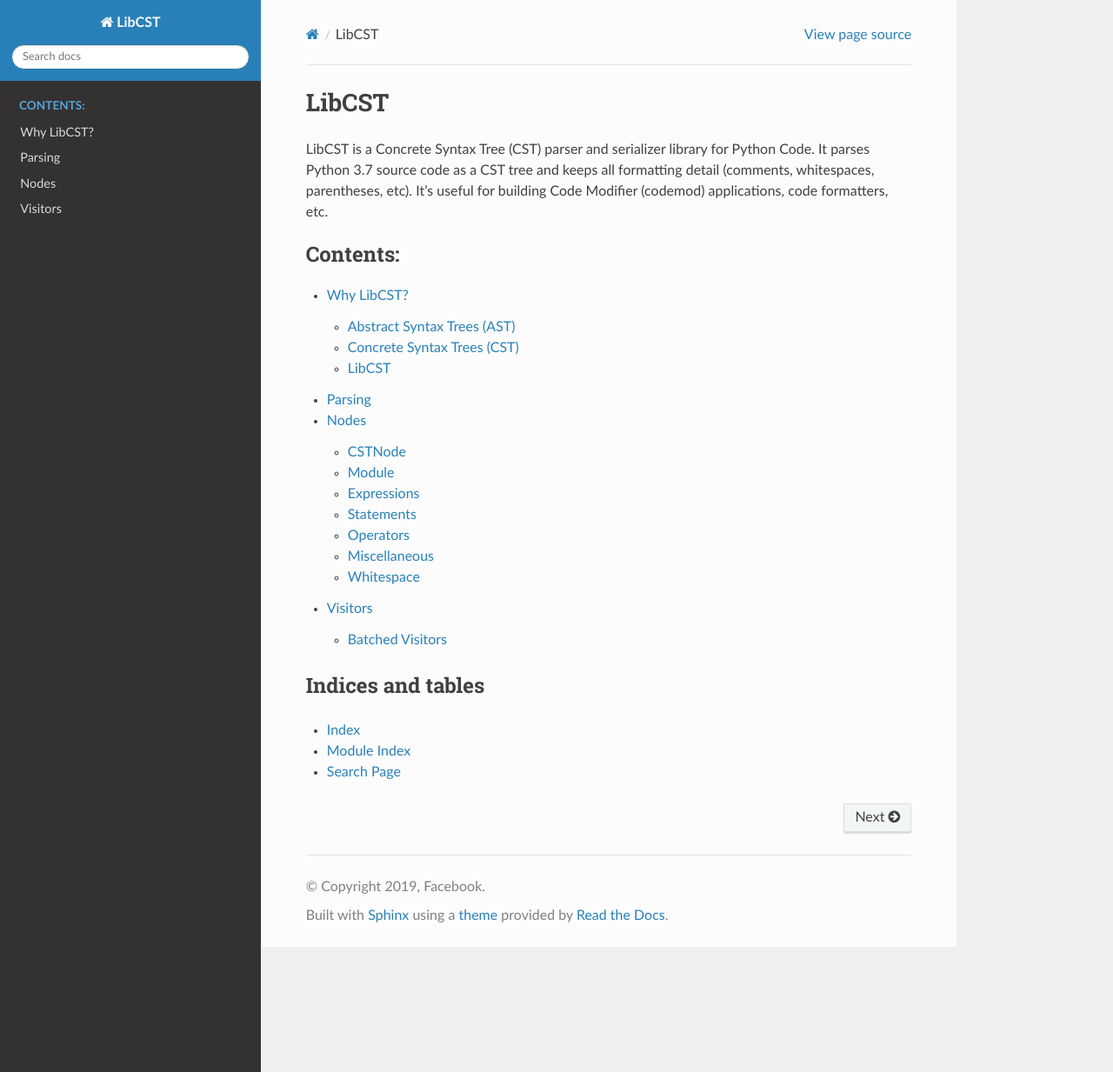
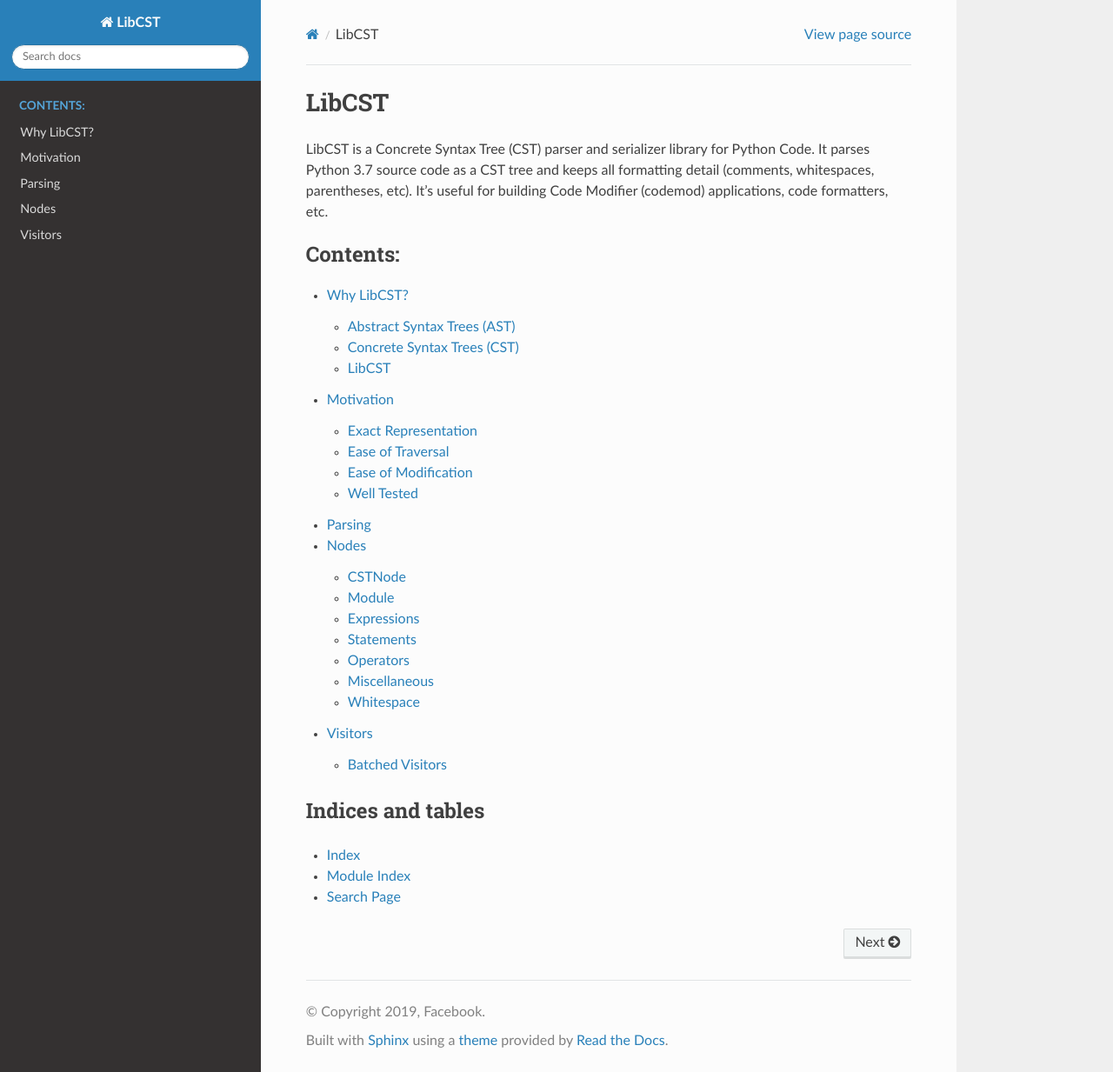
Before and after one commit to Instagram/LibCST, a Sphinx documentation site: the page built from docs/source/index.rst, in a window 1280 px wide and 1233 px high. Shown: the whole window at 87% size. Built offline with Sphinx 7.4.7 and the Read the Docs theme 2.0.0, drawn with Linux system fonts in a browser that asks for light colours; some of the changed lines change nothing that is shown.

Commit message:
Add a motivation section for LibCST documentation.

```diff
--- a/docs/source/index.rst
+++ b/docs/source/index.rst
@@ -16,6 +16,7 @@
    :caption: Contents:
 
    why_libcst
+   motivation
    parser
    nodes
    visitors
--- /dev/null
+++ b/docs/source/motivation.rst
@@ -0,0 +1,36 @@
+==========
+Motivation
+==========
+
+When designing LibCST, we used the following list of motivations.
+
+Exact Representation
+--------------------
+
+* **Trees should be rewritable.** It should always be possible to take a valid python file, parse it to a CST using LibCST and then write that tree back out exactly, byte for byte. When changing nodes in the tree, changes to the original source file should be localized to the area represented by the changed portion of the tree. Effectively, for all valid python inputs, the following equation should be true::
+
+    parse_module(some_input).code == some_input
+
+* **Nodes should be constructed exactly as written in code.** No magic should happen on initialization and all construction should be explicit. Nodes should directly correlate to the code they represent and vice versa.
+
+Ease of Traversal
+-----------------
+
+* **As flat as possible.** There shouldn't be an AsyncFunction wrapper containing a FunctionDef just because the grammar specifies it that way. Instead, we should make a FunctionDef node and give it an async attribute. Instead of representing parenthesis as wrapper nodes, they should be attached to the expressions that they operate on. In any scenario where we could achieve deduplication of LibCST code through extra layers in the resulting tree, we will opt for more code in order to make traversal simpler.
+* **As regular as possible.** A module should always have a list of statements, even if that list is empty or only has one item. Irregularity makes tree inspection more difficult.
+* **As high-level as possible.** The tree should be as close to the Python AST as possible. It should not be necessary to understand Python syntax in order to traverse the tree correctly. You should not have to know to ignore commas when traversing a list of parameters for a function. You should not have to use helper functions to traverse or recognize expressions wrapped in parenthesis. A LibCST node will represent its semantic operation in python with as little syntactic trivia exposed as possible.
+
+Ease of Modification
+--------------------
+
+* **All nodes should be fully typed.** A module is a list of statements, not a list of untyped nodes. A function has a name, parameters and an optional return. It should be clear where to access various attributes of each node and what are the valid node types that can be used for that attribute.
+* **Additional runtime (in addition to static types) constraints.** It shouldn't be possible to construct a node that can't be serialized correctly or that would result in invalid code. You shouldn't be able to construct a Name node with a string that isn't a valid python identifier. Strong constraints here should allow us to perform multiple passes safely without serializing and re-parsing the tree after each pass.
+* **Sane defaults.** If I construct a node, I shouldn't have to supply whitespace, commas or other required syntax unless I want to. I should be able to treat the node in abstract, specifying only the semantics of the resulting code.
+* **Reasonably intelligent ownership of whitespace.** A statement should own the comments directly above it, and any trailing comments on the same line. If we delete that statement, the whitespace should disappear with it.
+* **It should be easy to change a single field** in an existing node without needing to modify or fix up adjacent nodes. Syntactic trivia such as commas or proper spacing between nodes should be children of the node they logically belong to so that inserting or removing a node does not require modifications to adjacent nodes.
+* **Reparentable.** It should be possible to move or copy a node from one part of the tree easily.
+
+Well Tested
+-----------
+
+* **All nodes should be fully tested.** It should not be possible to break upstream parsing or rendering code with a change to LibCST. Parsing, rendering and verifying functionality are all tested as completely as possible for all defined nodes.
```
